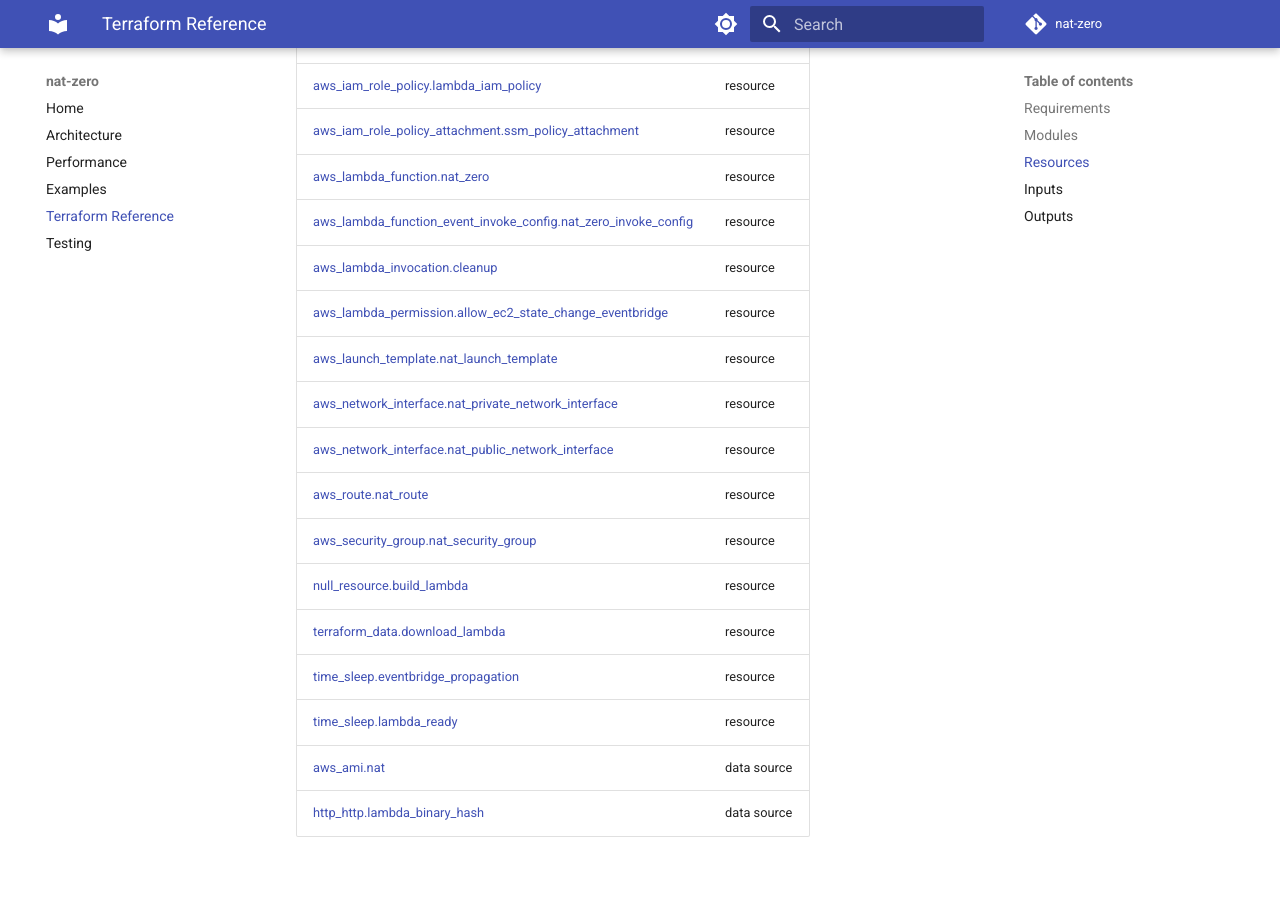
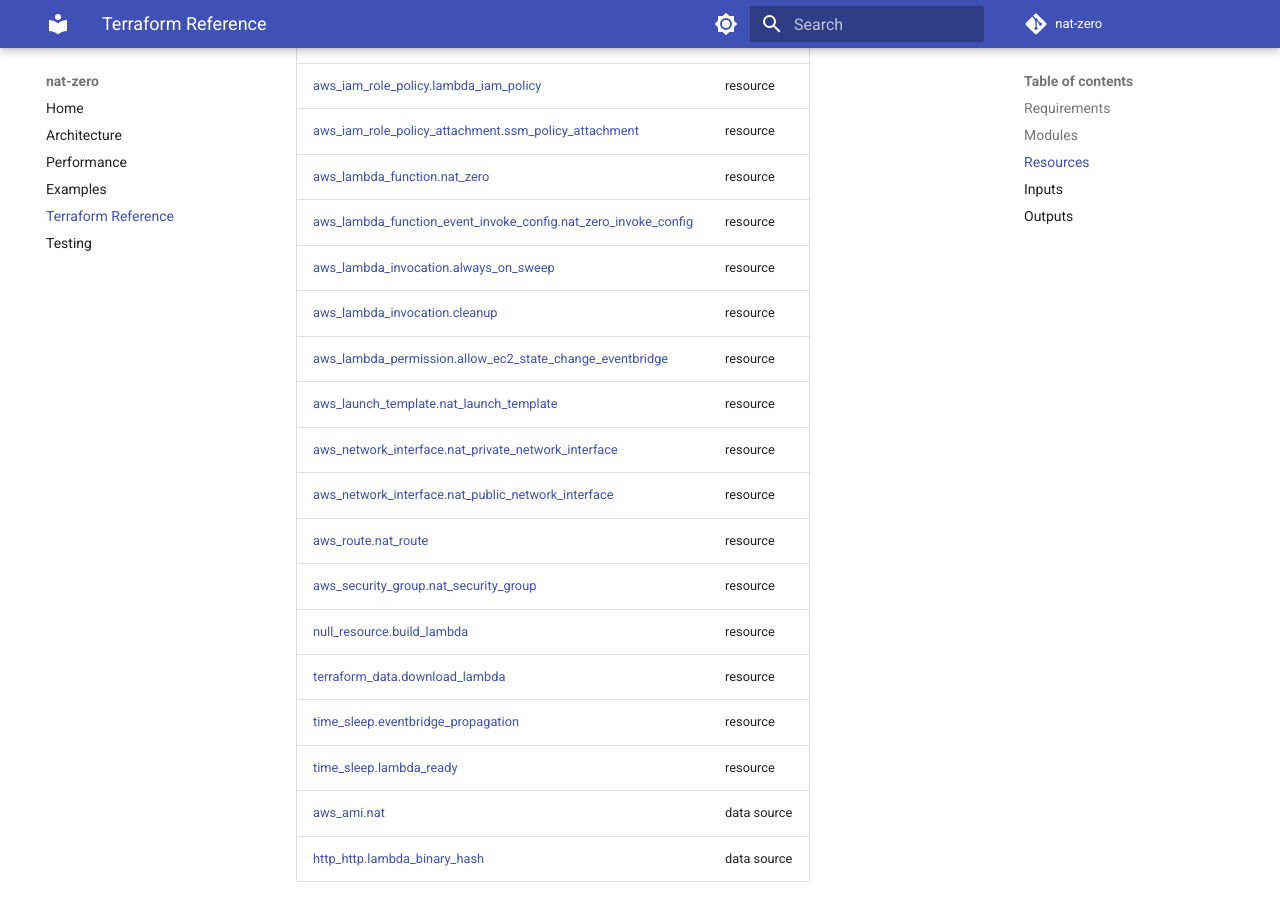
Before and after one commit to MachineDotDev/nat-zero, an MkDocs documentation site: the page built from docs/reference.md, in a window 1280 px wide and 900 px high, scrolled down 983 px. Built offline with MkDocs 1.6.1 and Material for MkDocs 9.7.7, drawn with Linux system fonts in a browser that asks for light colours; comment, search, counter and statistics services are not loaded.

Commit message:
docs: regenerate terraform-docs for always_on_sweep
Co-Authored-By: Claude Opus 5.5 <noreply@anthropic.com>

```diff
--- a/docs/reference.md
+++ b/docs/reference.md
@@ -26,6 +26,7 @@ No modules.
 | [aws_iam_role_policy_attachment.ssm_policy_attachment](https://registry.terraform.io/providers/hashicorp/aws/latest/docs/resources/iam_role_policy_attachment) | resource |
 | [aws_lambda_function.nat_zero](https://registry.terraform.io/providers/hashicorp/aws/latest/docs/resources/lambda_function) | resource |
 | [aws_lambda_function_event_invoke_config.nat_zero_invoke_config](https://registry.terraform.io/providers/hashicorp/aws/latest/docs/resources/lambda_function_event_invoke_config) | resource |
+| [aws_lambda_invocation.always_on_sweep](https://registry.terraform.io/providers/hashicorp/aws/latest/docs/resources/lambda_invocation) | resource |
 | [aws_lambda_invocation.cleanup](https://registry.terraform.io/providers/hashicorp/aws/latest/docs/resources/lambda_invocation) | resource |
 | [aws_lambda_permission.allow_ec2_state_change_eventbridge](https://registry.terraform.io/providers/hashicorp/aws/latest/docs/resources/lambda_permission) | resource |
 | [aws_launch_template.nat_launch_template](https://registry.terraform.io/providers/hashicorp/aws/latest/docs/resources/launch_template) | resource |
```
Also changed, not shown: README.md (+1 -0 lines).
